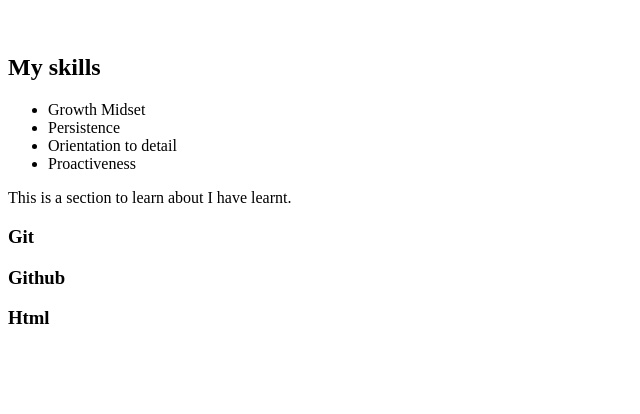
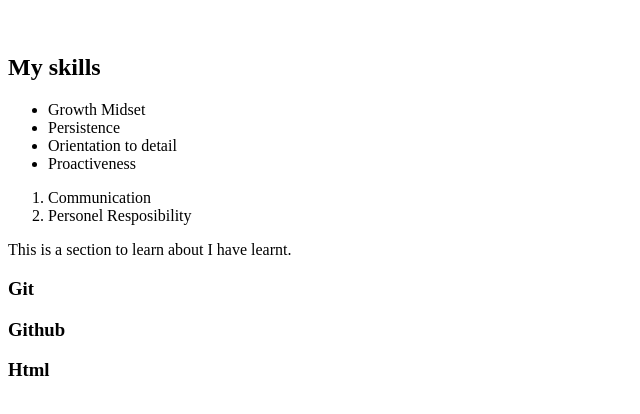
Before and after one commit to ufosha/Portfolio, a plain HTML site: page index.html in a window 1280 px wide. Shown: the part 86-500 px from the top of the page, without its empty margins (0-640 px from the left). Drawn offline with Linux system fonts and the light colour scheme.

Commit message:
Adding ordered list

```diff
--- a/index.html
+++ b/index.html
@@ -12,6 +12,10 @@
       <li>Orientation to detail</li>
       <li>Proactiveness</li>
     </ul>
+    <ol>
+      <li>Communication</li>
+      <li>Personel Resposibility</li>
+    </ol>
     <p>
       This is a section to learn about <span skills> I have learnt.
     </p>
```
